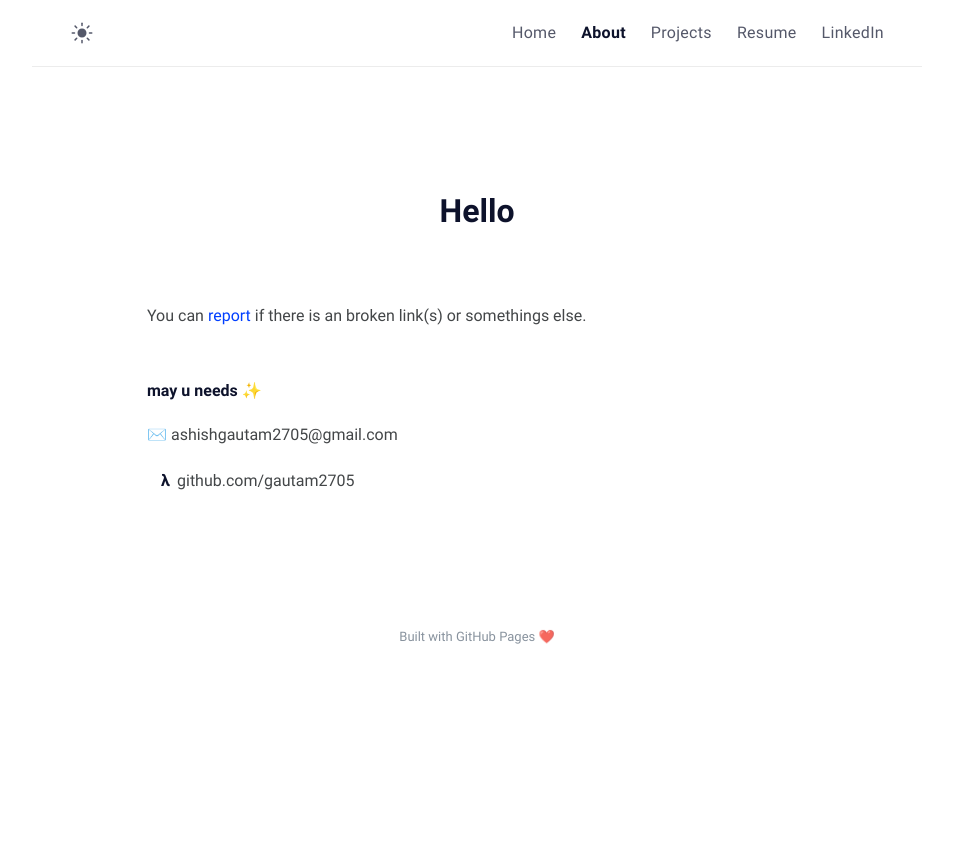
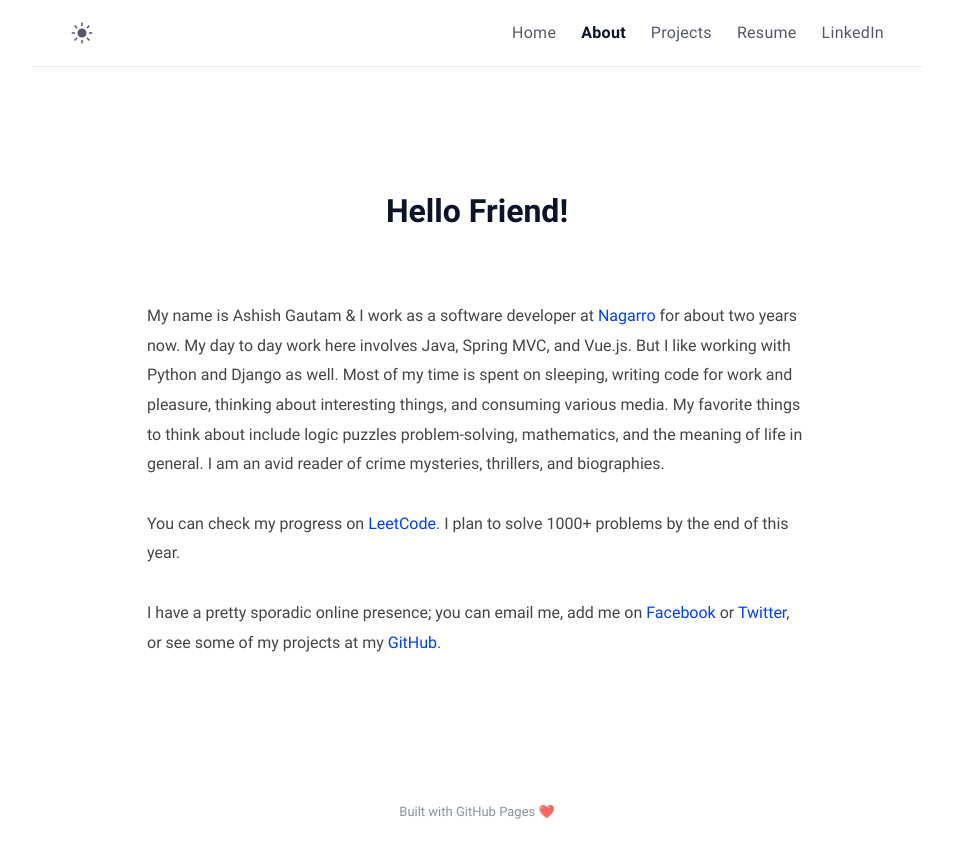
Before and after one commit to gautam2705/gautam2705.github.io, a Jekyll site: the page built from about.md, in a window 1280 px wide. Shown: the top 858 px of the page, without its empty margins (163-1116 px from the left). Built offline with Jekyll 4.4.1, drawn with Linux system fonts in a browser that asks for light colours.

Commit message:
updated about me page

```diff
--- a/about.md
+++ b/about.md
@@ -1,16 +1,14 @@
 ---
-title: Hello
+title: Hello Friend!
 permalink: /about/
 layout: page
 excerpt: Hello peeps, I'm student of computer science from Banyuwangi, living in Jogjakarta. This blog for documentation about my programming journey, running on jekyll, hosting on netlify and using my own simple theme.
 comments: false
 ---
+My name is Ashish Gautam & I work as a software developer at [Nagarro](https://www.nagarro.com/en) for about two years now. My day to day work here involves Java, Spring MVC, and Vue.js. But I like working with Python and Django as well.
+Most of my time is spent on sleeping, writing code for work and pleasure, thinking about interesting things, and consuming various media. My favorite things to think about include logic puzzles problem-solving, mathematics, and the meaning of life in general.
+I am an avid reader of crime mysteries, thrillers, and biographies.
 
+You can check my progress on [LeetCode](https://leetcode.com/a_cute_developer/). I plan to solve 1000+ problems by the end of this year.
 
-
-You can [report](http://github.com/piharpi/jekyll-klise/issues/new) if there is an broken link(s) or somethings else.
-
-##### may u needs ✨
-
-✉️ {{ site.author.email }}
-- github.com/{{ site.author.username }}
+I have a pretty sporadic online presence; you can email me, add me on [Facebook](https://www.facebook.com/gautam2705) or [Twitter](https://twitter.com/Gautam0596), or see some of my projects at my [GitHub](https://github.com/gautam2705).
```
